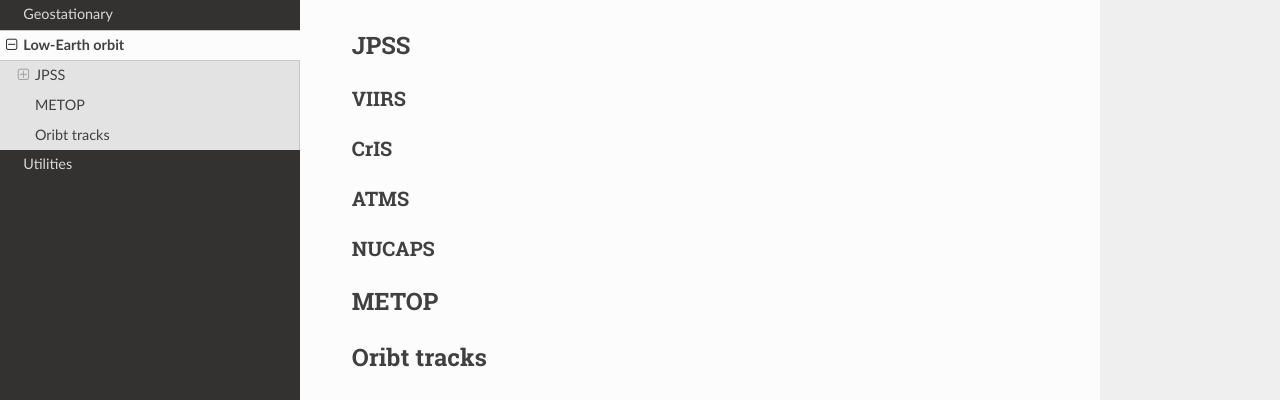
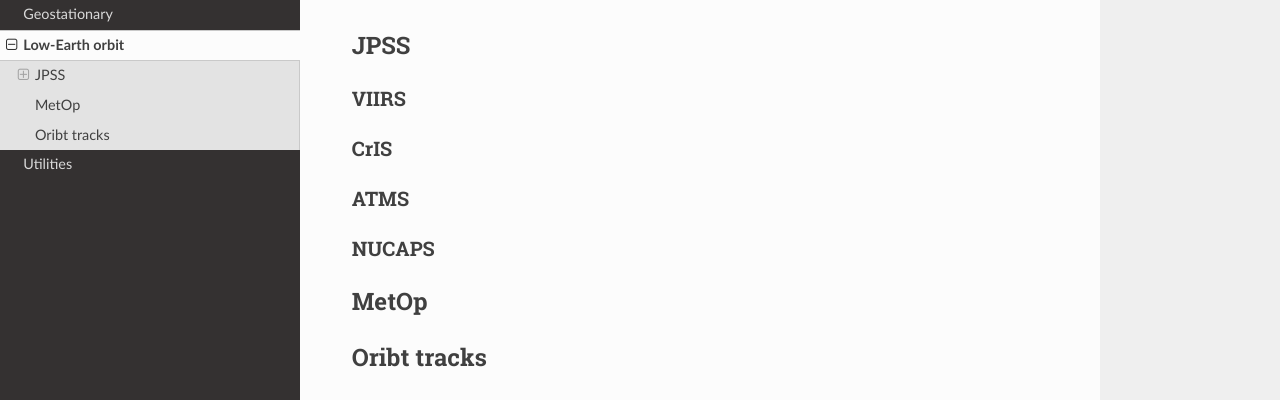
Before and after one commit to jlc248/satellite-resources, a Sphinx documentation site: the page built from docs/source/Low-Earth-orbit.rst, in a window 1280 px wide. Shown: the part 131-531 px from the top of the page. Built offline with Sphinx 7.4.7 and the Read the Docs theme 2.0.0, drawn with Linux system fonts in a browser that asks for light colours; pages that are not in the unit, such as notebooks, are missing from menus.

```diff
--- a/docs/source/Low-Earth-orbit.rst
+++ b/docs/source/Low-Earth-orbit.rst
@@ -16,7 +16,7 @@ ATMS
 NUCAPS
 ~~~~~~
 
-METOP
+MetOp
 -----
 
 Oribt tracks
```
